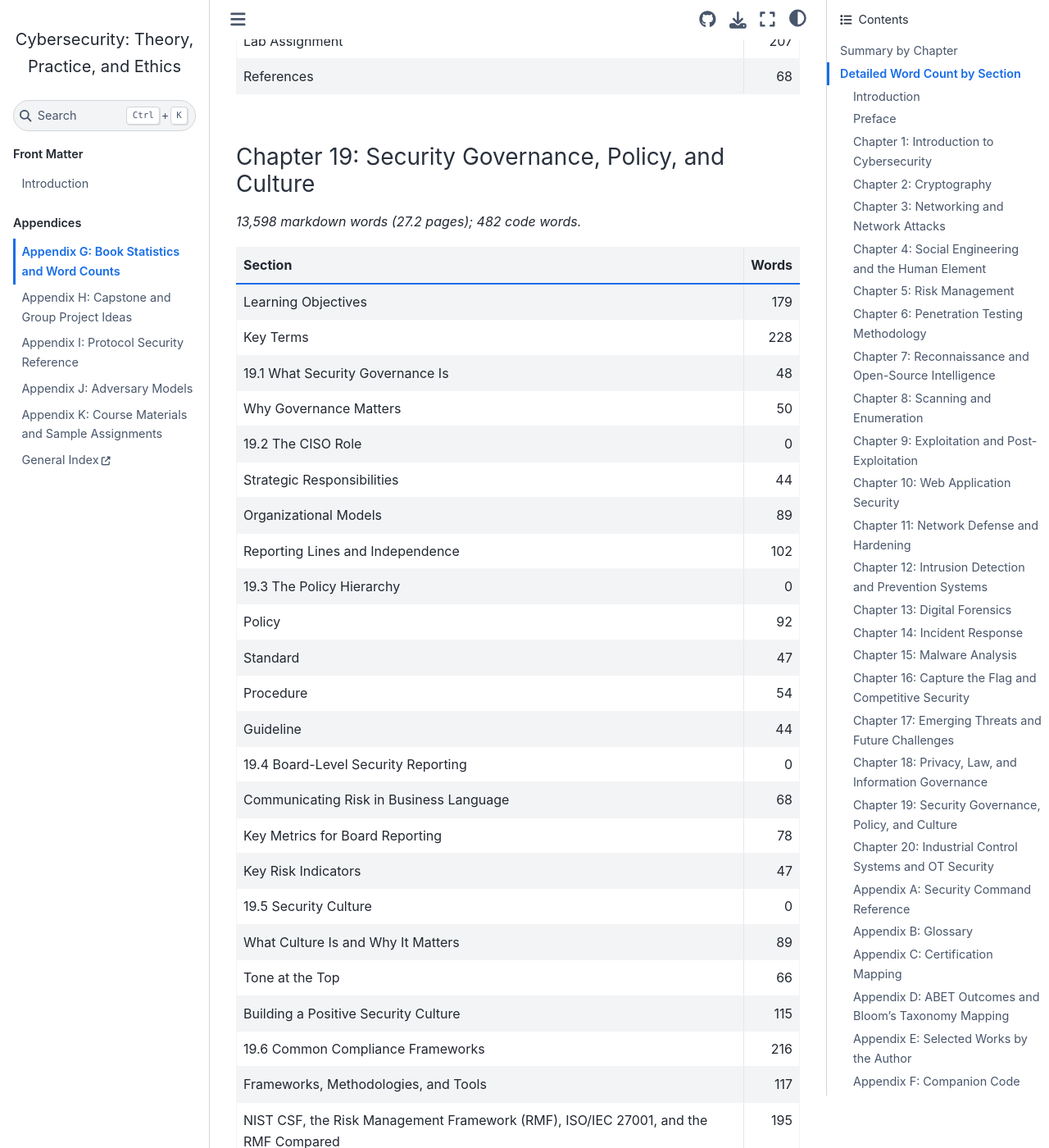
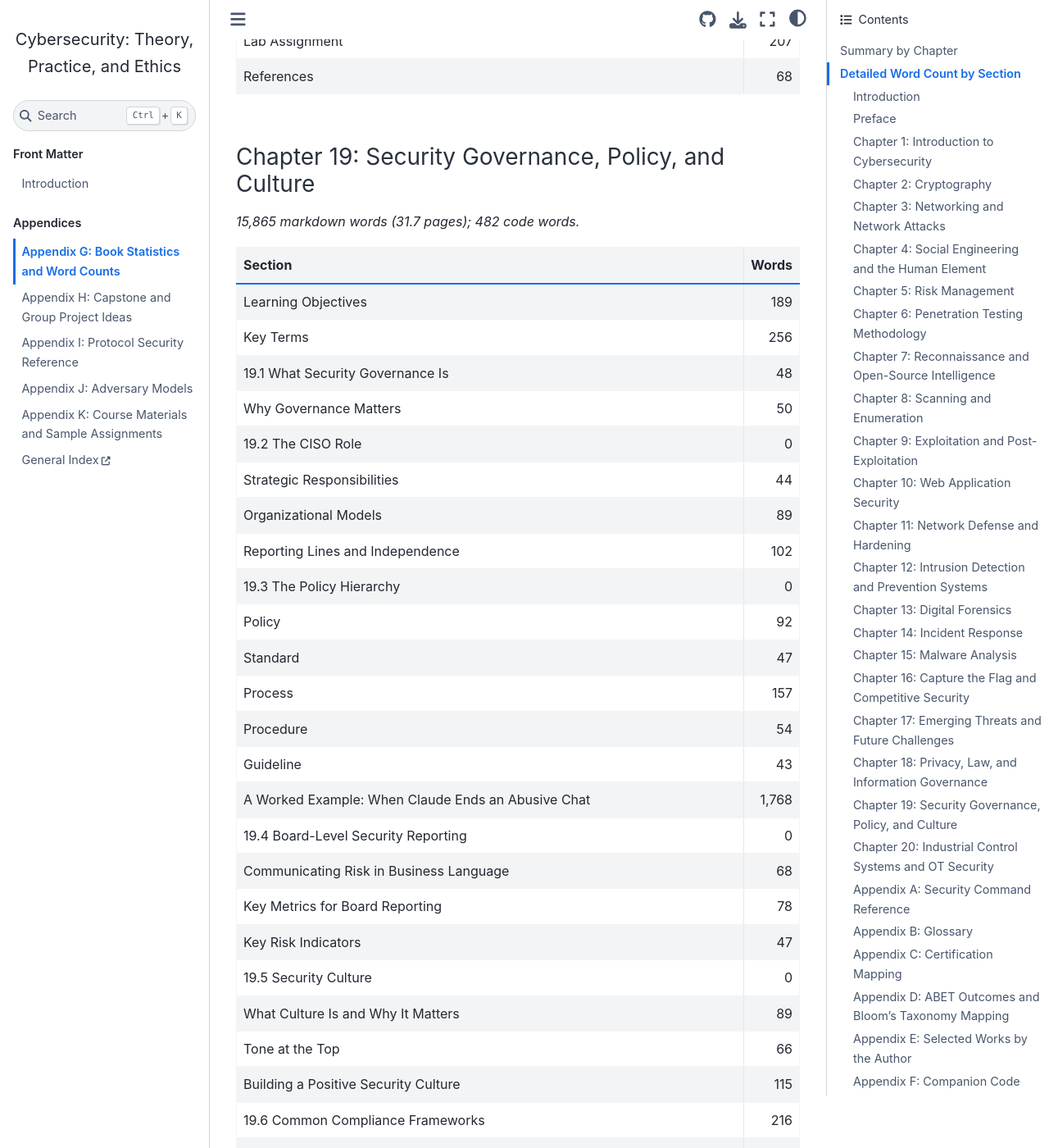
Before and after one commit to devharsh/cybersec-textbook, a Jupyter Book: the page built from chapters/appendix_g/appendix_g.md, in a window 1280 px wide and 1400 px high, scrolled down 51775 px. Shown: the whole window at 82% size. Built offline with Jupyter Book 1.0.4 settings and Sphinx 7.4.7 and the Sphinx Book theme 1.1.4, drawn with Linux system fonts in a browser that asks for light colours; pages that are not in the unit, such as notebooks, are missing from menus; some of the changed text lies outside the part shown.

Commit message:
Section 19.3: add Process and trace Claude's abuse rule from policy to procedure
- Process joins the policy hierarchy between standard and procedure, with
  the ISO 9000:2015 definitions and the Chapter 14 lifecycle as example.
- New worked example, When Claude Ends an Abusive Chat: Anthropic's 2026
  Usage Policy prohibition as policy, the published conditions for ending
  a conversation as standard, the Safeguards loop as process, the six
  in-conversation steps ending in the end-conversation action as
  procedure, and the feedback advice as guideline; table, exercises and
  answer key.
- Learning objective 3, key term, Section 19.15 opening, summary, review
  questions 16 and 17, references 22 to 30 and index terms updated.
- Word counts regenerated.

Co-Authored-By: Claude Opus 5.5 <noreply@anthropic.com>
Claude-Session: https://claude.ai/code/session_01ShEA6SZzxZywyuwrmSxsoZ

```diff
--- a/chapters/appendix_g/appendix_g.md
+++ b/chapters/appendix_g/appendix_g.md
@@ -28,7 +28,7 @@ Last generated: 2026-10-09.
 | Chapter 16: Capture the Flag and Competitive Security | 8,120 | 366 | 16.2 |
 | Chapter 17: Emerging Threats and Future Challenges | 21,802 | 1,573 | 43.6 |
 | Chapter 18: Privacy, Law, and Information Governance | 7,069 | 387 | 14.1 |
-| Chapter 19: Security Governance, Policy, and Culture | 13,598 | 482 | 27.2 |
+| Chapter 19: Security Governance, Policy, and Culture | 15,865 | 482 | 31.7 |
 | Chapter 20: Industrial Control Systems and OT Security | 13,679 | 442 | 27.4 |
 | Appendix A: Security Command Reference | 1,681 | 0 | 3.4 |
 | Appendix B: Glossary | 5,531 | 0 | 11.1 |
@@ -1222,12 +1222,12 @@ Last generated: 2026-10-09.
 
 ### Chapter 19: Security Governance, Policy, and Culture
 
-*13,598 markdown words (27.2 pages); 482 code words.*
-
-| Section | Words |
-|---|---:|
-| Learning Objectives | 179 |
-| Key Terms | 228 |
+*15,865 markdown words (31.7 pages); 482 code words.*
+
+| Section | Words |
+|---|---:|
+| Learning Objectives | 189 |
+| Key Terms | 256 |
 | 19.1 What Security Governance Is | 48 |
 |     Why Governance Matters | 50 |
 | 19.2 The CISO Role | 0 |
@@ -1237,8 +1237,10 @@ Last generated: 2026-10-09.
 | 19.3 The Policy Hierarchy | 0 |
 |     Policy | 92 |
 |     Standard | 47 |
+|     Process | 157 |
 |     Procedure | 54 |
-|     Guideline | 44 |
+|     Guideline | 43 |
+|     A Worked Example: When Claude Ends an Abusive Chat | 1,768 |
 | 19.4 Board-Level Security Reporting | 0 |
 |     Communicating Risk in Business Language | 68 |
 |     Key Metrics for Board Reporting | 78 |
```
Also changed, not shown: other parts of chapters/appendix_g/appendix_g.md (+5 -5 lines), chapters/00_intro/introduction.md (+5 -5 lines), intro.md (+1 -1 lines), scripts/SESSION_CHANGES.md (+35 -0 lines), 1 other file.
